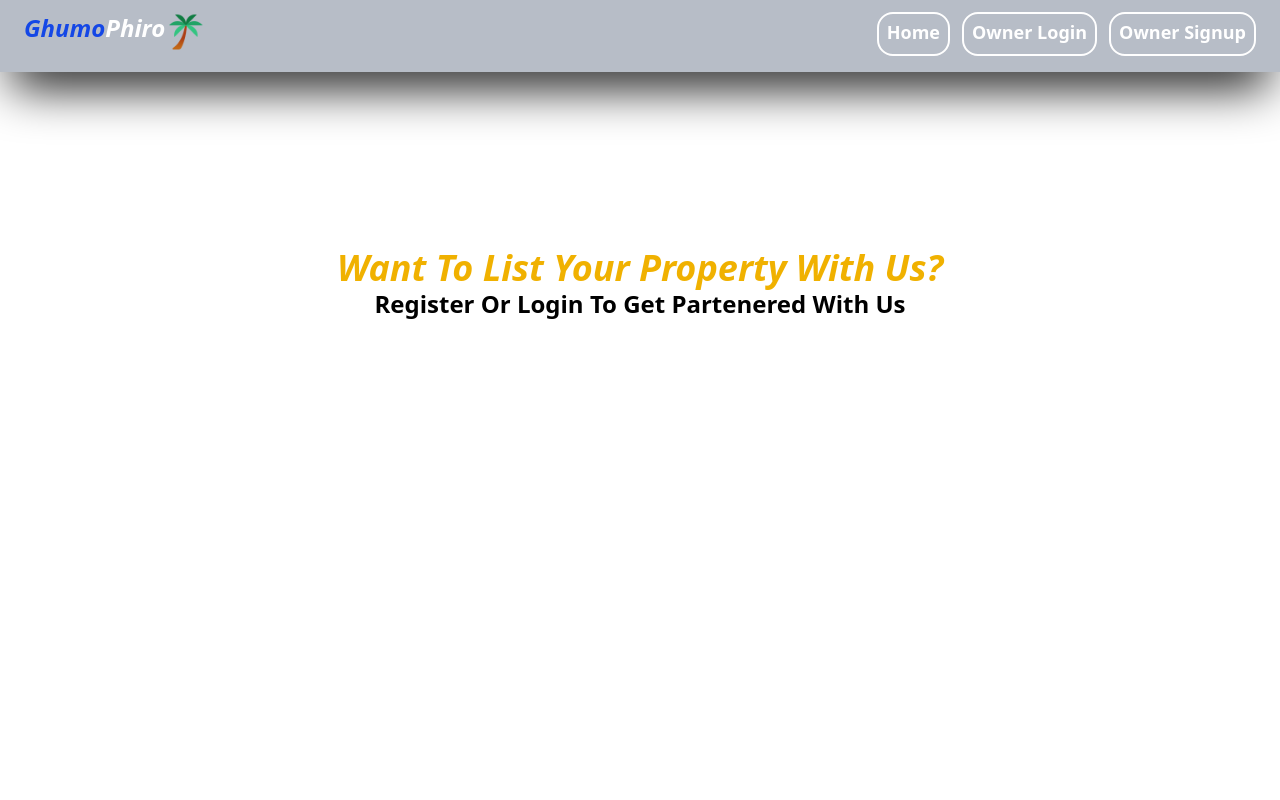
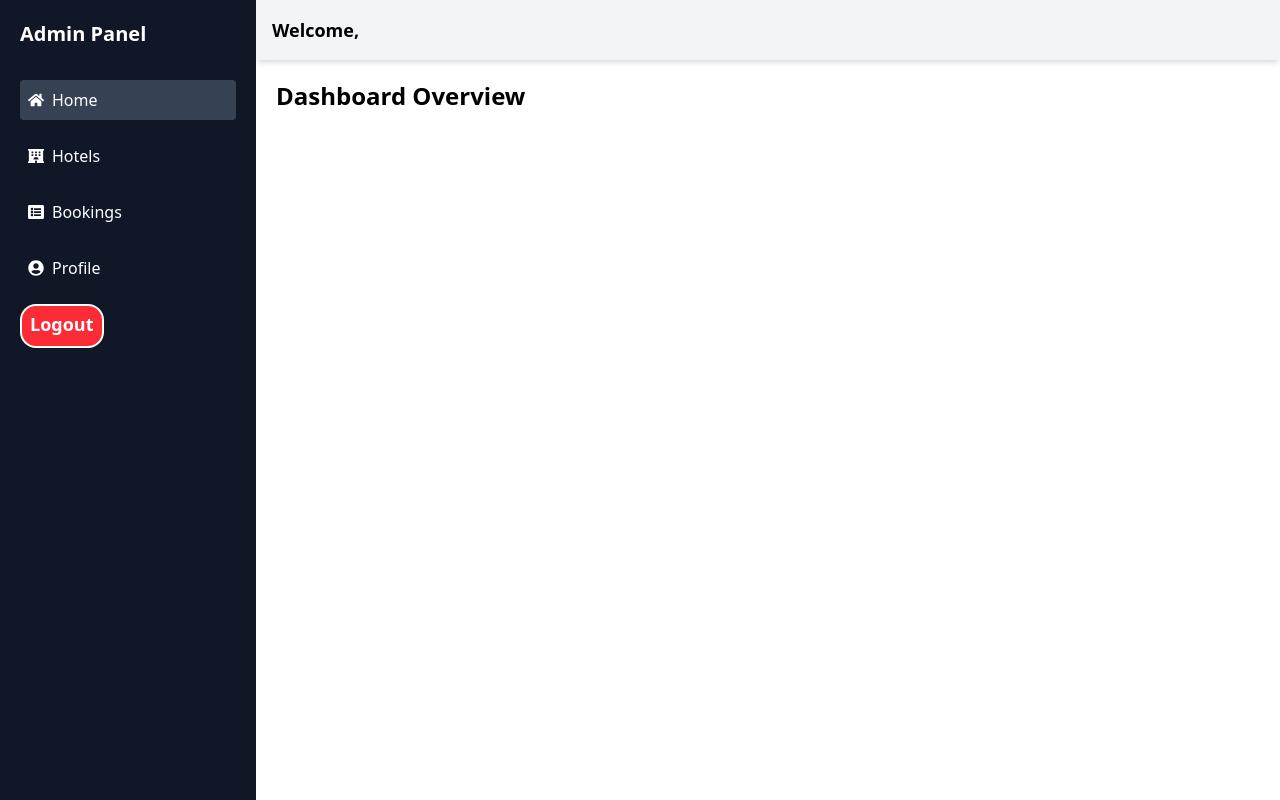
Before and after one commit to pk11345/GhumoPhiro, a React (Vite) app in the folder client/: page /AdminDashboard in a window 1280 px wide. Built offline with nearby package versions, Linux system fonts and the light colour scheme; no server answers.

Commit message:
admin ui fix

```diff
--- a/client/src/auth/Admin/AdminLogin.jsx
+++ b/client/src/auth/Admin/AdminLogin.jsx
@@ -1,109 +1,128 @@
 import axios from 'axios'
 import React, { useState } from 'react'
-import { useDispatch } from 'react-redux';
 import { Link, useNavigate } from 'react-router-dom'
-import { ToastContainer, toast } from 'react-toastify';
-import { isAdmin } from '../../redux/action';
-
+import { ToastContainer, toast } from 'react-toastify'
+import { FaBars, FaTimes } from "react-icons/fa"
 
 const AdminLogin = () => {
   const [email, setEmail] = useState("")
   const [password, setPassword] = useState("")
+  const [menuOpen, setMenuOpen] = useState(false)
 
   const navigate = useNavigate()
 
+  const formData = { email, password }
 
-
-    const formData ={
-        email:email,
-        password:password
-    }
-    const handleSubmit = (e)=>{
+  const handleSubmit = (e) => {
     e.preventDefault()
 
-    //    axios.post("http://localhost:8000/AdminLogin", formData,{withCredentials:true})
-    //    .then((res) => {
-    //        console.log("Response:", res.data);
-    axios.post("https://ghumophiro.onrender.com/AdminLogin", formData,{withCredentials:true})
+    axios.post("https://ghumophiro.onrender.com/AdminLogin", formData, { withCredentials: true })
       .then((res) => {
-           console.log("Response:", res.data);
-
         if (res.status === 200) {
-               toast.success("Login successful!");
-               let cookie = document.cookie
-               cookie= `token=${res.data.token}`
-            //    console.log(cookie)
-            setTimeout(() => {
-                navigate("/AdminDashboard")
-            }, 2000);
-
-           } else if (res.status === 400) {
-               toast.error("Admin not exists");
+          toast.success("Login successful!")
+          document.cookie = `token=${res.data.token}`
+          setTimeout(() => navigate("/AdminDashboard"), 2000)
+        } else {
+          toast.error("Admin not exists")
         }
       })
       .catch((err) => {
-           console.error("Login Error:", err.response ? err.response.data : err.message);
-           toast.error("Something went wrong:Admin Not Found.");
-       });
+        console.error("Login Error:", err.response ? err.response.data : err.message)
+        toast.error("Something went wrong: Admin Not Found.")
+      })
 
     setEmail("")
     setPassword("")
+  }
 
-       //  console.log(formData)
-    }
   return (
     <>
-    <ToastContainer/>
-     <div className='w-full bg-gray-400/70 shadow-2xl shadow-black '>
-            <div className='nav w-full flex justify-between pt-3 pb-4 pl-6 pr-6'>
-              <h1 className='text-2xl text-blue-700 font-bold italic flex '>Ghumo
-                <span className='font-extrabold text-white'>Phiro</span>
-                <span><img className='w-[40px]'
-                src="/logo.png" alt="" /></span>
+      <ToastContainer />
+      {/* Navbar */}
+      <div className="w-full bg-gray-400/70 shadow-lg">
+        <div className="flex justify-between items-center p-4">
+          <h1 className="text-2xl text-blue-500 font-bold italic flex items-center gap-1">
+            Ghumo
+            <span className="font-extrabold text-white">Phiro</span>
+            <img className="w-[35px]" src="/logo.png" alt="logo" />
           </h1>
-            <div className='flex gap-3'>
+
+          {/* Desktop Menu */}
+          <div className="hidden md:flex gap-4">
+            <Link to="/" className="px-3 py-2 border-2 border-white rounded-2xl text-white font-semibold hover:bg-white/20">Home</Link>
+            <Link to="/AdminSignup" className="px-3 py-2 border-2 border-white rounded-2xl text-white font-semibold hover:bg-white/20">Owner Signup</Link>
+          </div>
+
+          {/* Mobile Menu Button */}
           <button
-            className='pt-1 pb-2 pl-2 pr-2 border-2 border-white rounded-2xl text-lg font-semibold hover:bg-white/40'
-            ><Link to="/">Home</Link>
+            className="md:hidden text-white"
+            onClick={() => setMenuOpen(!menuOpen)}
+          >
+            {menuOpen ? <FaTimes size={22} /> : <FaBars size={22} />}
           </button>
+        </div>
+
+        {/* Mobile Menu */}
+        {menuOpen && (
+          <div className="flex flex-col md:hidden bg-gray-800 text-white p-4 space-y-3">
+            <Link
+              to="/"
+              onClick={() => setMenuOpen(false)}
+              className="px-3 py-2 border border-white rounded-lg hover:bg-white/20"
+            >
+              Home
+            </Link>
+            <Link
+              to="/AdminSignup"
+              onClick={() => setMenuOpen(false)}
+              className="px-3 py-2 border border-white rounded-lg hover:bg-white/20"
+            >
+              Owner Signup
+            </Link>
+          </div>
+        )}
+      </div>
+
+      {/* Login Form Section */}
+      <div className="flex flex-col md:flex-row w-full justify-center items-center pt-6 gap-6">
+        <div className="bg-white/50 p-2 rounded-full">
+          <img
+            className="md:w-[300px] md:h-[300px] w-[150px] h-[150px]"
+            src="/owner.png"
+            alt="owner"
+          />
+        </div>
+
+        <div className="w-[90%] md:w-[60%] flex flex-col items-center justify-center gap-4 text-black">
+          <h1 className="text-2xl font-extrabold">Owner Login Form</h1>
+          <form
+            className="flex flex-col items-center w-full md:w-[60%] bg-violet-500 gap-5 p-6 rounded shadow-xl shadow-blue-600/50"
+            onSubmit={handleSubmit}
+          >
+            <label className="text-xl font-semibold text-white" htmlFor="email">Email</label>
+            <input
+              className="bg-white px-3 py-2 w-[80%] text-lg text-black font-medium rounded outline-none"
+              type="email"
+              placeholder="Enter email"
+              value={email}
+              onChange={(e) => setEmail(e.target.value)}
+            />
+
+            <label className="text-xl font-semibold text-white" htmlFor="password">Password</label>
+            <input
+              className="bg-white px-3 py-2 w-[80%] text-lg text-black font-medium rounded outline-none"
+              type="password"
+              placeholder="Enter password"
+              value={password}
+              onChange={(e) => setPassword(e.target.value)}
+            />
 
             <button
-            className='pt-1 pb-2 pl-2 pr-2 border-2 border-white rounded-2xl text-lg font-semibold hover:bg-white/40'
-            ><Link to="/AdminSignup">Owner Signup</Link>
+              type="submit"
+              className="bg-red-500 text-white px-6 py-2 text-lg font-bold rounded-xl hover:bg-red-600 transition"
+            >
+              Login
             </button>
-            </div>
-            </div>
-            </div>
-
-            {/* form */}
-        <div className='flex w-full justify-center items-center pt-6 md:flex-row flex-col'>
-        <div className='bg-white/50 p-1 rounded-[50%]'>
-            <img className='md:w-[300px] md:h-[300px] w-[150px] h-[150px]'
-            src="/owner.png" alt="" />
-            </div>
-
-    <div className='w-[80%] md:w-[60%] flex flex-col items-center justify-center  gap-4 '>
-       <h1 className='text-2xl font-extrabold'>Owner Login Form</h1>
-        <form className='flex flex-col items-center w-[80%] md:w-[50%]  bg-violet-500 gap-5 pt-2 pb-2 shadow-xl shadow-blue-600/50'
-         onSubmit={handleSubmit}>
-
-           <label className='text-xl font-semibold'
-             htmlFor="email">Email</label>
-            <input className='bg-white pt-1 pb-2 pl-3 w-[60%] text-xl text-black font-semibold outline-none'
-             type="email" placeholder='Enter email'  value={email}
-            onChange={(e)=>{
-                setEmail(e.target.value)
-            }}/>
-
-            <label className='text-xl font-semibold'
-             htmlFor="password">Password</label>
-            <input className='bg-white pt-1 pb-2 pl-3 w-[60%] text-xl text-black font-semibold outline-none'
-             type="password" placeholder='Enter password'  value={password}
-            onChange={(e)=>{
-                setPassword(e.target.value)
-            }}/>
-            <input className='bg-red-500 text-white p-3 text-lg font-bold rounded-xl cursor-pointer'
-             type="submit" placeholder='Submit' />
           </form>
         </div>
       </div>
--- a/client/src/auth/Admin/AdminSignup.jsx
+++ b/client/src/auth/Admin/AdminSignup.jsx
@@ -1,113 +1,137 @@
 import axios from 'axios'
 import React, { useState } from 'react'
 import { Link, useNavigate } from 'react-router-dom'
-import { ToastContainer, toast } from 'react-toastify';
-
+import { ToastContainer, toast } from 'react-toastify'
+import { FaBars, FaTimes } from "react-icons/fa"
 
 const AdminSignup = () => {
   const [email, setEmail] = useState("")
   const [password, setPassword] = useState("")
   const [name, setName] = useState("")
+  const [menuOpen, setMenuOpen] = useState(false)
   const role = "admin"
 
   const navigate = useNavigate()
 
-    const formData ={
-        name:name,
-        email:email,
-        password:password,
-        role
-    }
+  const formData = { name, email, password, role }
 
   const handleSubmit = (e) => {
-        e.preventDefault();
+    e.preventDefault()
 
-        // axios.post("http://localhost:8000/AdminSignup", formData,{withCredentials:true})
-         axios.post("https://ghumophiro.onrender.com/AdminSignup", formData,{withCredentials:true})
+    axios.post("https://ghumophiro.onrender.com/AdminSignup", formData, { withCredentials: true })
       .then((res) => {
-            console.log("Response:", res.data);
         if (res.status === 201) {
-                toast.success("Signup successful!");
-                setTimeout(() => {
-                    navigate("/AdminLogin");
-                }, 2000);
+          toast.success("Signup successful!")
+          setTimeout(() => navigate("/AdminLogin"), 2000)
 
-                setEmail("");
-                setPassword("");
-                setName("");
+          setEmail("")
+          setPassword("")
+          setName("")
         }
       })
       .catch((err) => {
-            console.error("Signup Error:", err.response ? err.response.data : err.message);
-            toast.error("Something went wrong. Admin exist.");
-        });
-
-
-    };
-
+        console.error("Signup Error:", err.response ? err.response.data : err.message)
+        toast.error("Something went wrong. Admin exists.")
+      })
+  }
 
   return (
     <>
-    <ToastContainer/>
-     <div className='w-full bg-gray-400/70 shadow-2xl shadow-black '>
-        <div className='nav w-full flex justify-between pt-3 pb-4 pl-6 pr-6'>
-          <h1 className='text-2xl text-blue-700 font-bold italic flex '>Ghumo
-            <span className='font-extrabold text-white'>Phiro</span>
-            <span><img className='w-[40px]'
-            src="/logo.png" alt="" /></span>
+      <ToastContainer />
+      {/* Navbar */}
+      <div className="w-full bg-gray-400/70 shadow-lg">
+        <div className="flex justify-between items-center p-4">
+          <h1 className="text-2xl text-blue-500 font-bold italic flex items-center gap-1">
+            Ghumo
+            <span className="font-extrabold text-white">Phiro</span>
+            <img className="w-[35px]" src="/logo.png" alt="logo" />
           </h1>
-        <div className='flex gap-3'>
+
+          {/* Desktop Menu */}
+          <div className="hidden md:flex gap-4">
+            <Link to="/" className="px-3 py-2 border-2 border-white rounded-2xl text-white font-semibold hover:bg-white/20">Home</Link>
+            <Link to="/AdminLogin" className="px-3 py-2 border-2 border-white rounded-2xl text-white font-semibold hover:bg-white/20">Owner Login</Link>
+          </div>
+
+          {/* Mobile Menu Button */}
           <button
-        className='pt-1 pb-2 pl-2 pr-2 border-2 border-white rounded-2xl text-lg font-semibold hover:bg-white/40'
-        ><Link to="/">Home</Link>
+            className="md:hidden text-white"
+            onClick={() => setMenuOpen(!menuOpen)}
+          >
+            {menuOpen ? <FaTimes size={22} /> : <FaBars size={22} />}
           </button>
+        </div>
+
+        {/* Mobile Menu */}
+        {menuOpen && (
+          <div className="flex flex-col md:hidden bg-gray-800 text-white p-4 space-y-3">
+            <Link
+              to="/"
+              onClick={() => setMenuOpen(false)}
+              className="px-3 py-2 border border-white rounded-lg hover:bg-white/20"
+            >
+              Home
+            </Link>
+            <Link
+              to="/AdminLogin"
+              onClick={() => setMenuOpen(false)}
+              className="px-3 py-2 border border-white rounded-lg hover:bg-white/20"
+            >
+              Owner Login
+            </Link>
+          </div>
+        )}
+      </div>
+
+      {/* Signup Form Section */}
+      <div className="flex flex-col md:flex-row w-full justify-center items-center pt-6 gap-6">
+        <div className="bg-white/50 p-2 rounded-full">
+          <img
+            className="md:w-[300px] md:h-[300px] w-[150px] h-[150px]"
+            src="/owner.png"
+            alt="owner"
+          />
+        </div>
+
+        <div className="w-[90%] md:w-[60%] flex flex-col items-center justify-center gap-4">
+          <h1 className="text-2xl font-extrabold text-black">Owner Signup Form</h1>
+          <form
+            className="flex flex-col items-center w-full md:w-[60%] bg-violet-500 gap-5 p-6 rounded shadow-xl shadow-blue-600/50"
+            onSubmit={handleSubmit}
+          >
+            <label className="text-xl font-semibold text-white" htmlFor="name">Name</label>
+            <input
+              className="bg-white px-3 py-2 w-[80%] text-lg text-black font-medium rounded outline-none"
+              type="text"
+              placeholder="Enter name"
+              value={name}
+              onChange={(e) => setName(e.target.value)}
+            />
+
+            <label className="text-xl font-semibold text-white" htmlFor="email">Email</label>
+            <input
+              className="bg-white px-3 py-2 w-[80%] text-lg text-black font-medium rounded outline-none"
+              type="email"
+              placeholder="Enter email"
+              value={email}
+              onChange={(e) => setEmail(e.target.value)}
+            />
+
+            <label className="text-xl font-semibold text-white" htmlFor="password">Password</label>
+            <input
+              className="bg-white px-3 py-2 w-[80%] text-lg text-black font-medium rounded outline-none"
+              type="password"
+              placeholder="Enter password"
+              value={password}
+              onChange={(e) => setPassword(e.target.value)}
+            />
 
             <button
-        className='pt-1 pb-2 pl-2 pr-2 border-2 border-white rounded-2xl text-lg font-semibold hover:bg-white/40'
-        ><Link to="/AdminLogin">Owner Login</Link>
+              type="submit"
+              className="bg-red-500 text-white px-6 py-2 text-lg font-bold rounded-xl hover:bg-red-600 transition"
+            >
+              Signup
             </button>
-        </div>
-        </div>
-        </div>
-
-        <div className='flex w-full justify-center items-center md:flex-row flex-col pt-6'>
-        <div className='bg-white/50 p-1 rounded-[50%]'>
-            <img className='md:w-[300px] md:h-[300px] w-[150px] h-[150px]'
-            src="/owner.png" alt="" />
-            </div>
-
-    <div className='w-[80%] md:w-[60%] flex flex-col items-center justify-center  gap-4'>
-        <h1 className='text-2xl font-extrabold'>Owner Signup Form</h1>
-        <form className='flex flex-col items-center w-[80%] md:w-[50%] bg-violet-500 gap-5 pt-2 pb-2 shadow-xl shadow-blue-600/50'
-        onSubmit={handleSubmit}>
-
-            <label className='text-xl font-semibold'
-             htmlFor="name">Name</label>
-            <input className='bg-white pt-1 pb-2 pl-3 w-[60%] text-xl text-black font-semibold outline-none'
-             type="text" placeholder='Enter name' value={name}
-            onChange={(e)=>{
-                setName(e.target.value)
-            }}
-            />
-
-            <label className='text-xl font-semibold'
-             htmlFor="email">Email</label>
-            <input className='bg-white pt-1 pb-2 pl-3 w-[60%] text-xl text-black font-semibold outline-none'
-             type="email" placeholder='Enter email'  value={email}
-            onChange={(e)=>{
-                setEmail(e.target.value)
-            }}/>
-
-            <label className='text-xl font-semibold'
-             htmlFor="password">Password</label>
-            <input className='bg-white pt-1 pb-2 pl-3 w-[60%] text-xl text-black font-semibold outline-none'
-             type="password" placeholder='Enter password'  value={password}
-            onChange={(e)=>{
-                setPassword(e.target.value)
-            }}/>
-            <input className='bg-red-500 text-white p-3 text-lg font-bold rounded-xl cursor-pointer'
-             type="submit" placeholder='Submit' />
-
           </form>
         </div>
       </div>
--- a/client/src/components/admin/AdminDashboard.jsx
+++ b/client/src/components/admin/AdminDashboard.jsx
@@ -1,119 +1,139 @@
-import axios from 'axios'
 import React, { useEffect, useState } from 'react'
-import { Link, useNavigate } from 'react-router-dom'
+import { useDispatch, useSelector } from 'react-redux'
+import { FaUserCircle, FaHome, FaHotel, FaListAlt, FaBars, FaTimes, FaSignOutAlt } from "react-icons/fa"
+import { ImgFetch, isAdmin } from '../../redux/action'
+import BookingList from './BookingList'
 import AdminLogout from './AdminLogout'
-import { FaUserCircle } from "react-icons/fa";
-import { ToastContainer, toast } from 'react-toastify';
-import AdminContent from './AdminContent';
-import { useDispatch, useSelector } from 'react-redux';
-import { ImgFetch, isAdmin } from '../../redux/action';
+import ImageUpload from './ImageUpload'
+import GetImage from './GetImage'
 
 const AdminDashboard = () => {
-    // const [admin, setAdmin] = useState("")
+  const dispatch = useDispatch()
+  const admin = useSelector(state => state.admin || {})
+  const adminName = admin.name || ""
 
-    // const navigate = useNavigate()
- const admin = useSelector(state=>state.admin||{})
- const adminName=admin.name||""
-      console.log(adminName)
+  const [activeTab, setActiveTab] = useState("home")
+  const [sidebarOpen, setSidebarOpen] = useState(false)
 
-
-     const dispatch = useDispatch()
-
-  //   useEffect(()=>{
-
-  //   let info = async ()=>{
-  //     try{
-  //     let response = await axios.get("http://localhost:8000/AdminDashboard",{withCredentials:true})
-  //     console.log(response.data)
-  //     setAdmin(response.data.name)
-  //        dispatch(isAdmin(response.data.name))
-
-  //     }
-  //     catch(err){
-  //       console.log(err)
-  //       if (err.response && err.response.status === 401) {
-  //         // toast.error("You have to login first");
-  //         // setTimeout(() => navigate("/AdminLogin"), 2000);
-  //       }
-  //     }
-  //   }
-  //   info()
-  // },[navigate])
-
-  useEffect(()=>{
+  useEffect(() => {
     dispatch(isAdmin())
     dispatch(ImgFetch())
-  },[dispatch])
+  }, [dispatch])
 
+  return (
+    <div className="flex h-screen bg-white">
+      {/* Sidebar */}
+      <div
+        className={`fixed md:static top-0 left-0 h-full w-64 bg-gray-900 text-white p-5 transition-transform duration-300 ease-in-out z-50
+        ${sidebarOpen ? "translate-x-0" : "-translate-x-full md:translate-x-0"}`}
+      >
+        <div className="flex justify-between items-center mb-8">
+          <h2 className="text-xl font-bold">Admin Panel</h2>
+          {/* Close Button for Mobile */}
+          <button className="md:hidden" onClick={() => setSidebarOpen(false)}>
+            <FaTimes size={22} />
+          </button>
+        </div>
 
+        <ul className="space-y-4">
+          <li
+            onClick={() => {
+              setActiveTab("home")
+              setSidebarOpen(false)
+            }}
+            className={`flex items-center gap-2 cursor-pointer p-2 rounded ${
+              activeTab === "home" ? "bg-gray-700" : "hover:bg-gray-800"
+            }`}
+          >
+            <FaHome /> Home
+          </li>
+          <li
+            onClick={() => {
+              setActiveTab("hotels")
+              setSidebarOpen(false)
+            }}
+            className={`flex items-center gap-2 cursor-pointer p-2 rounded ${
+              activeTab === "hotels" ? "bg-gray-700" : "hover:bg-gray-800"
+            }`}
+          >
+            <FaHotel /> Hotels
+          </li>
+          <li
+            onClick={() => {
+              setActiveTab("bookings")
+              setSidebarOpen(false)
+            }}
+            className={`flex items-center gap-2 cursor-pointer p-2 rounded ${
+              activeTab === "bookings" ? "bg-gray-700" : "hover:bg-gray-800"
+            }`}
+          >
+            <FaListAlt /> Bookings
+          </li>
+          <li
+            onClick={() => {
+              setActiveTab("profile")
+              setSidebarOpen(false)
+            }}
+            className={`flex items-center gap-2 cursor-pointer p-2 rounded ${
+              activeTab === "profile" ? "bg-gray-700" : "hover:bg-gray-800"
+            }`}
+          >
+            <FaUserCircle /> Profile
+          </li>
+          <li>
+            <AdminLogout/>
 
+          </li>
+        </ul>
+      </div>
 
-    return (
-      <>
-      <ToastContainer autoClose={2000}/>
-       <div className='w-full bg-gray-400/70 shadow-2xl shadow-black '>
-          <div className='nav w-full flex justify-between pt-3 pb-4 pl-6 pr-6'>
-            <h1 className='text-2xl text-blue-700 font-bold italic flex '>Ghumo
-              <span className='font-extrabold text-white'>Phiro</span>
-              <span><img className='w-[40px]'
-              src="/logo.png" alt="" /></span>
-              </h1>
-          <div className='flex gap-3'>
+      {/* Overlay on Mobile */}
+      {sidebarOpen && (
+        <div
+          className="fixed inset-0 bg-black/50 z-40 md:hidden"
+          onClick={() => setSidebarOpen(false)}
+        ></div>
+      )}
 
-      <button
-      className='pt-1 pb-2 pl-2 pr-2 border-2 border-white rounded-2xl text-lg font-semibold hover:bg-white/40'
-      ><Link to="/AdminDashboard">Home</Link>
-      </button>
-      {!adminName?
-      <>
-      <button
-          className='pt-1 pb-2 pl-2 pr-2 border-2 border-white rounded-2xl text-lg font-semibold hover:bg-white/40'
-          ><Link to="/AdminLogin">Owner Login</Link>
+      {/* Main Content */}
+      <div className="flex-1 flex flex-col">
+        {/* Topbar */}
+        <div className="flex items-center justify-between bg-gray-100 p-4 shadow-md sticky top-0 z-30">
+          {/* Sidebar Toggle */}
+          <button className="md:hidden" onClick={() => setSidebarOpen(true)}>
+            <FaBars size={22} />
           </button>
+          <h1 className="text-lg text-black font-bold truncate">
+            Welcome, {adminName}
+          </h1>
+        </div>
 
-          <button
-          className='pt-1 pb-2 pl-2 pr-2 border-2 border-white rounded-2xl text-lg font-semibold hover:bg-white/40'
-          ><Link to="/AdminSignup">Owner Signup</Link>
-          </button>
-      </>  :
-      <>
-      <h1 className='pt-1 pb-2 pl-2 pr-2 border-2 border-white rounded-2xl text-lg flex items-center gap-2 text-bold
-       font-semibold hover:bg-white/40 text-white'>
+        {/* Content Area */}
+        <div className="p-5 overflow-y-auto flex-1 text-black">
+          {activeTab === "home" && (
+            <h2 className="text-2xl font-semibold">Dashboard Overview</h2>
+          )}
 
-      <FaUserCircle className='text-red-500 text-xl cursor-pointer' />
-      <Link to="/AdminProfile"> {adminName}</Link></h1>
-      <AdminLogout/>
-      </>
-      }
+          {activeTab === "hotels" && (
+            <div className="space-y-6">
+              <ImageUpload />
+              <GetImage />
+            </div>
+          )}
 
+          {activeTab === "bookings" && <BookingList />}
 
+          {activeTab === "profile" && (
+            <div className="bg-white p-5 rounded shadow">
+              <h2 className="text-2xl font-semibold mb-3">Admin Profile</h2>
+              <p className="text-black">Name: {adminName}</p>
 
-          </div>
-          </div>
-          </div>
-
-
-
-
-
-          <div>
-            {
-              !adminName?
-              <>
-                <div className='w-full h-[400px] justify-center flex flex-col items-center  pt-6'>
-            <h1 className='text-4xl font-bold italic text-yellow-500'>Want To List Your Property With Us?</h1>
-            <h2 className='text-2xl font-semibold text-black'>Register Or Login To Get Partenered With Us</h2>
-          </div>
-
-              </>
-              : <>
-              <AdminContent/>
-              </>
-            }
-          </div>
-
-      </>
-    )
+            </div>
+          )}
+        </div>
+      </div>
+    </div>
+  )
 }
 
 export default AdminDashboard
--- a/client/src/components/admin/BookingList.jsx
+++ b/client/src/components/admin/BookingList.jsx
@@ -77,7 +77,7 @@ const BookingList = () => {
 
   return (
    <div className="p-4">
-  <h2 className="text-3xl font-bold text-white mb-6">📋 All Bookings</h2>
+  <h2 className="text-3xl font-bold text-black mb-6">📋 All Bookings</h2>
 
   {newBookings.length === 0 && previousBookings.length === 0 ? (
     <p className='text-red-600'>NO bookings</p>
```
Lines whose indentation alone changed are shown as unchanged.
